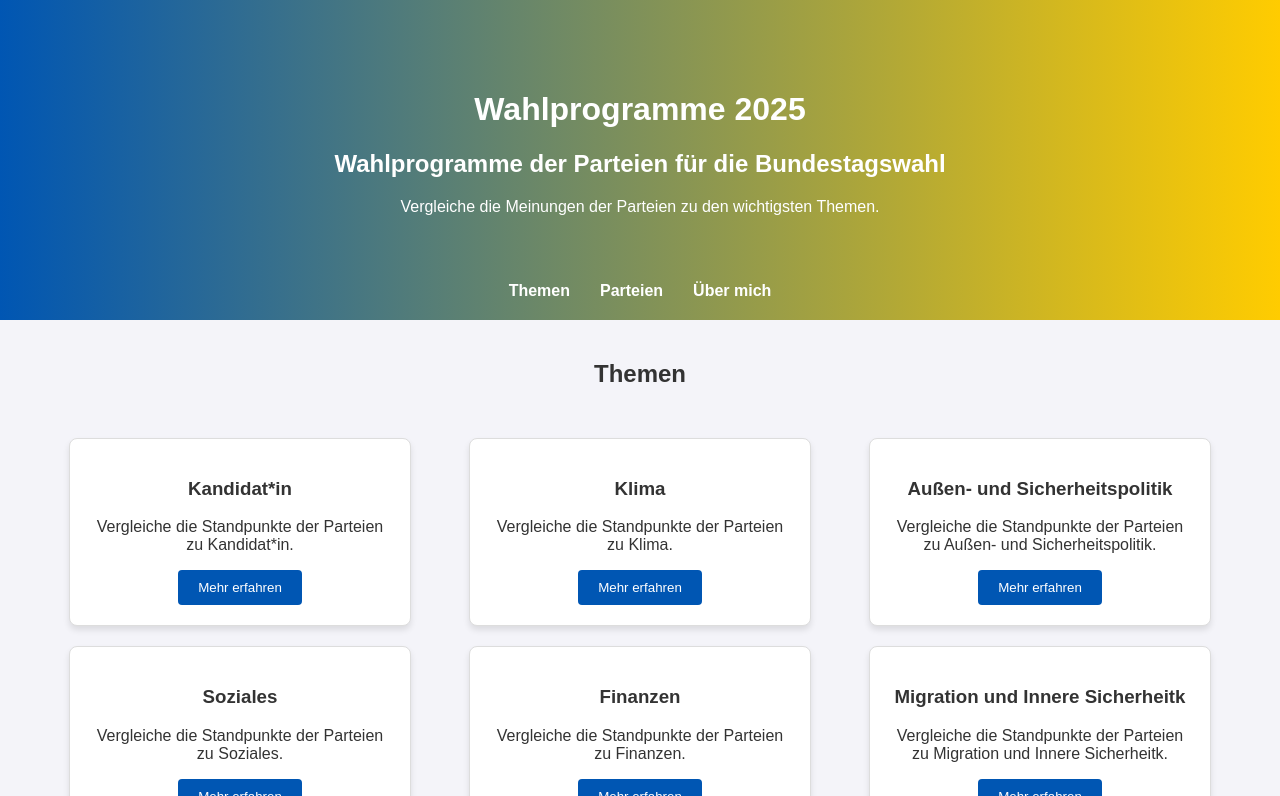
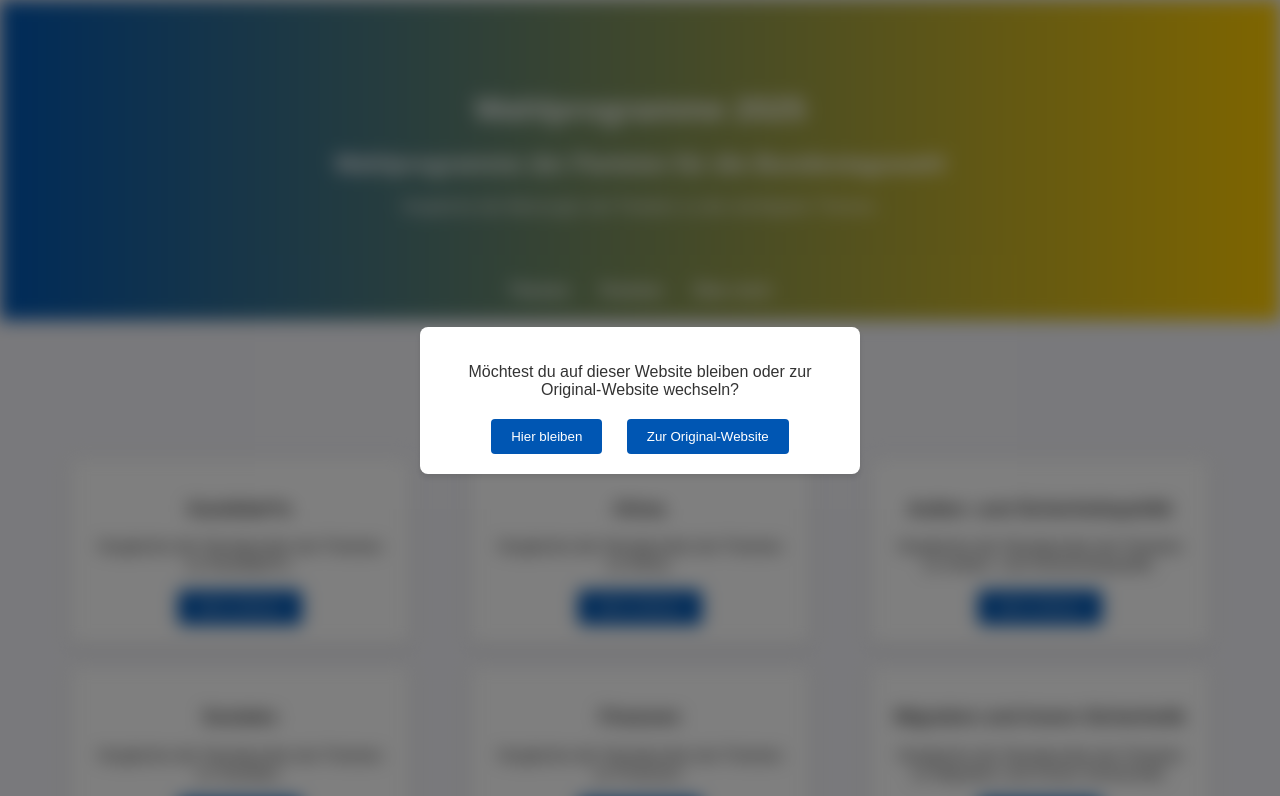
Before and after one commit to MarsgameJu/Wahlprogramme2025, a website: page index.html in a window 1280 px wide. Shown: the top 796 px of the page. Drawn offline with nearby package versions, Linux system fonts and the light colour scheme; no server answers; files whose address does not match are found by name.

Commit message:
link to main website

```diff
--- a/index.html
+++ b/index.html
@@ -8,6 +8,11 @@
     <script src="https://cdn.jsdelivr.net/npm/chart.js"></script>
 
 </head>
+</html>
+<body>
+    <div id="blurredContent">
+
+
         <body>
             <header>
 
@@ -111,4 +116,38 @@
 
             <script src="script.js"></script>
         </body>
+
+
+        <!-- Du kannst hier auch mehr Inhalt hinzufügen -->
+    </div>
+
+    <div id="popup">
+        <div id="popupContent">
+            <p>Möchtest du auf dieser Website bleiben oder zur Original-Website wechseln?</p>
+            <button class="popup-button" id="stayButton">Hier bleiben</button>
+            <button class="popup-button" id="redirectButton">Zur Original-Website</button>
+        </div>
+    </div>
+
+    <script>
+        const stayButton = document.getElementById('stayButton');
+        const redirectButton = document.getElementById('redirectButton');
+        const popup = document.getElementById('popup');
+        const blurredContent = document.getElementById('blurredContent');
+
+        // Blur aktivieren, wenn Popup angezeigt wird
+        window.onload = () => {
+            blurredContent.style.filter = 'blur(9px)';
+        };
+
+        stayButton.addEventListener('click', () => {
+            popup.style.display = 'none';
+            blurredContent.style.filter = 'none'; // Blur entfernen
+        });
+
+        redirectButton.addEventListener('click', () => {
+            window.location.href = 'https://www.wahlprogramme2025.de';
+        });
+    </script>
+</body>
 </html>
--- a/styles.css
+++ b/styles.css
@@ -1,3 +1,73 @@
+body {
+    font-family: Arial, sans-serif;
+    margin: 0;
+    padding: 0;
+    box-sizing: border-box;
+    background-color: #f4f4f9;
+    color: #333;
+}
+
+header {
+    background: linear-gradient(to right, #0056b3, #ffcc00);
+    color: white;
+    text-align: center;
+    padding: 20px 0;
+}
+
+main {
+    text-align: center;
+    padding: 20px;
+}
+
+footer {
+    background: #0056b3;
+    color: white;
+    text-align: center;
+    padding: 10px 0;
+    margin-top: auto;
+}
+
+#popup {
+    position: fixed;
+    top: 0;
+    left: 0;
+    width: 100%;
+    height: 100%;
+    background-color: rgba(0, 0, 0, 0.5);
+    display: flex;
+    justify-content: center;
+    align-items: center;
+    z-index: 1000;
+}
+
+#popupContent {
+    background: white;
+    border-radius: 8px;
+    padding: 20px;
+    text-align: center;
+    box-shadow: 0 4px 6px rgba(0, 0, 0, 0.1);
+    max-width: 400px;
+    width: 90%;
+}
+
+#popupContent p {
+    margin-bottom: 20px;
+}
+
+.popup-button {
+    background: #0056b3;
+    color: white;
+    border: none;
+    padding: 10px 20px;
+    border-radius: 4px;
+    cursor: pointer;
+    transition: background 0.3s;
+    margin: 0 10px;
+}
+
+.popup-button:hover {
+    background: #ffcc00;
+}
 /* styles.css */
 body {
     font-family: Arial, sans-serif;
@@ -314,3 +384,49 @@ canvas {
 .card p.position {
   text-align: left;
 }
+#blurredContent {
+  transition: filter 0.3s ease; /* Sanfter Übergang */
+}
+
+#popup {
+  position: fixed;
+  top: 0;
+  left: 0;
+  width: 100%;
+  height: 100%;
+  background-color: rgba(0, 0, 0, 0.5);
+  display: flex;
+  justify-content: center;
+  align-items: center;
+  z-index: 10; /* Popup ist über dem Hintergrund */
+}
+
+#popupContent {
+  background: white;
+  border-radius: 8px;
+  padding: 20px;
+  text-align: center;
+  box-shadow: 0 4px 6px rgba(0, 0, 0, 0.1);
+  max-width: 400px;
+  width: 90%;
+  z-index: 20; /* Popup-Content bleibt im Vordergrund */
+}
+
+#popupContent p {
+  margin-bottom: 20px;
+}
+
+.popup-button {
+  background: #0056b3;
+  color: white;
+  border: none;
+  padding: 10px 20px;
+  border-radius: 4px;
+  cursor: pointer;
+  transition: background 0.3s;
+  margin: 0 10px;
+}
+
+.popup-button:hover {
+  background: #ffcc00;
+}
```
Lines whose indentation alone changed are shown as unchanged.
